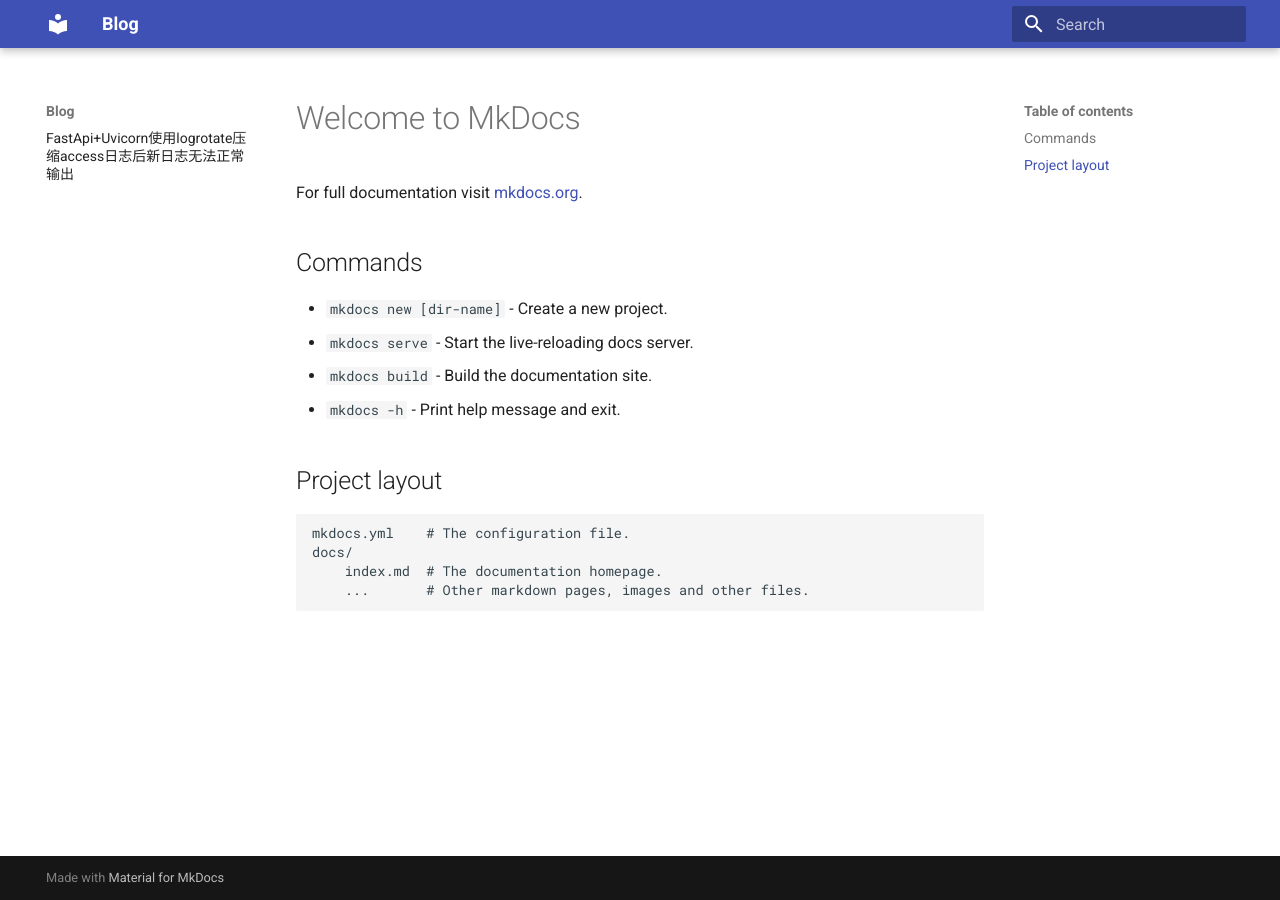
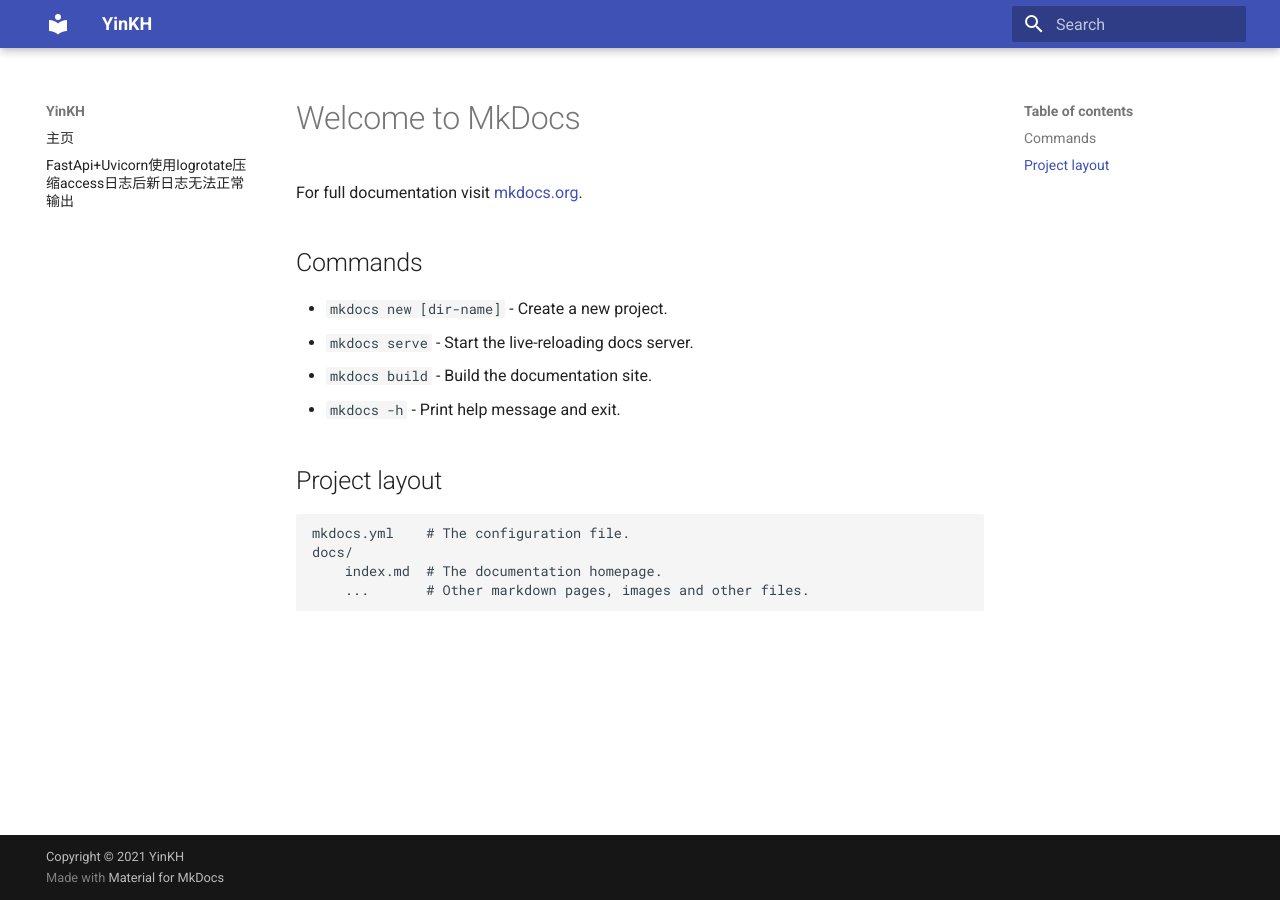
Before and after one commit to yinkh/yinkh.github.io, an MkDocs documentation site: the page built from blogs/mkdocs.md, in a window 1280 px wide. Built offline with MkDocs 1.6.1 and Material for MkDocs 9.7.7, drawn with Linux system fonts in a browser that asks for light colours.

```diff
--- a/mkdocs.yml
+++ b/mkdocs.yml
@@ -1,5 +1,5 @@
-site_name: Blog
-site_description: "Blog"
+site_name: YinKH
+site_description: "YinKH个人博客"
 
 docs_dir: blogs
 site_dir: docs
@@ -8,4 +8,7 @@
   name: "material"
 
 nav:
+  - 主页: index.md
   - FastApi+Uvicorn使用logrotate压缩access日志后新日志无法正常输出: fastapi_uvicorn_logrotate.md
+
+copyright: Copyright &copy; 2021 <a href="https://www.yinkh.top/">YinKH</a>
```
Also changed, not shown: blogs/index.md (added).
